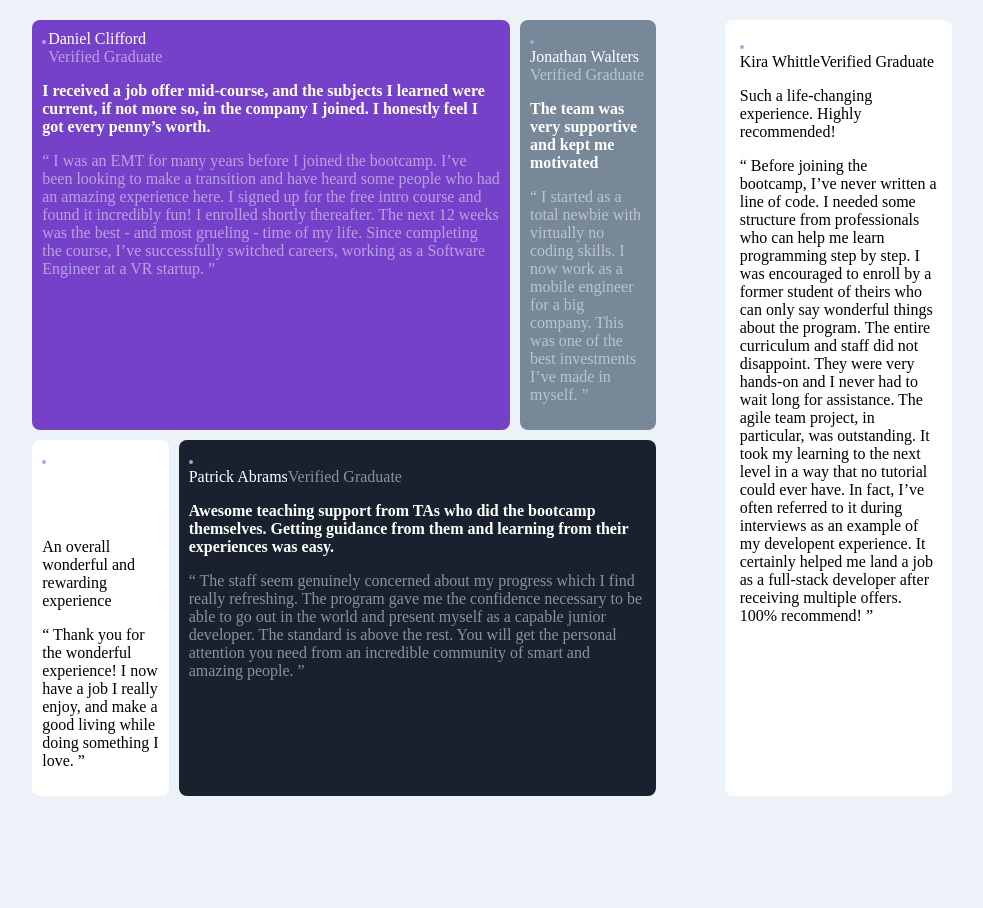
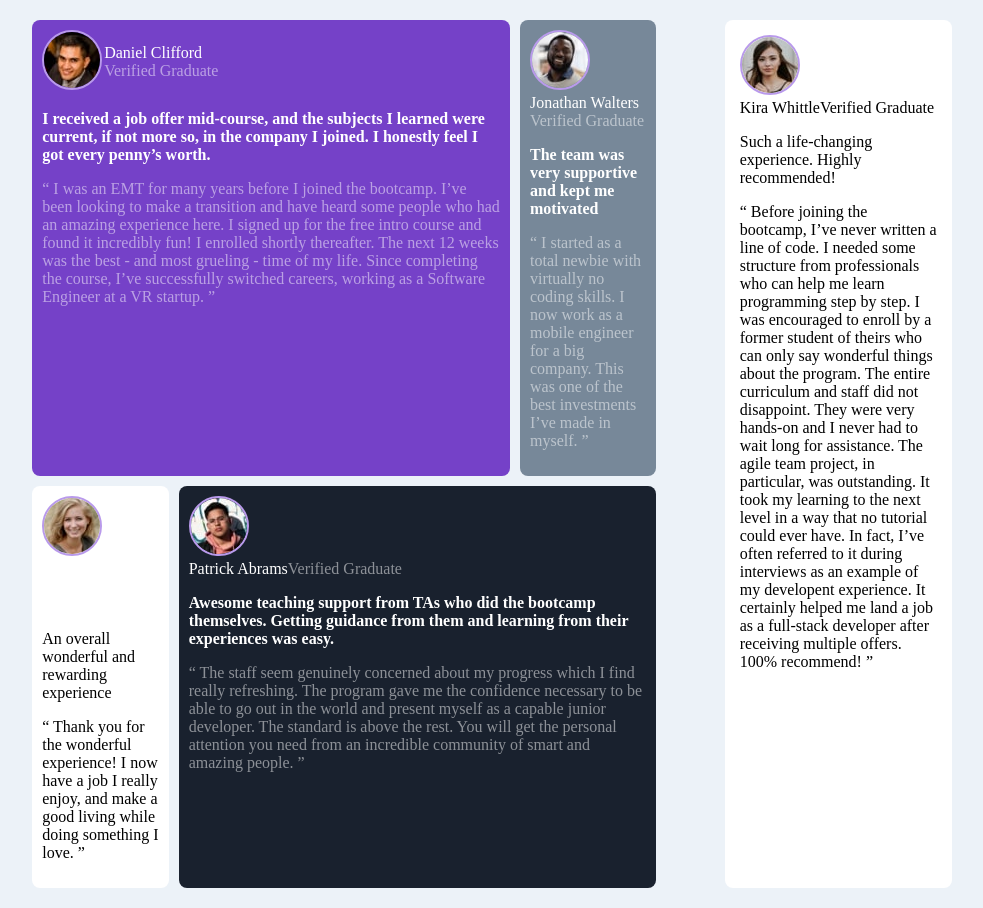
Before and after one commit to rnafula/testimonials-grid-section-main, a plain HTML site: page index.html in a window 1280 px wide. Shown: the whole page, without its empty margins (39-1022 px from the left). Before the commit the page ends 816 px from the top, so only its background shows below. Drawn offline with Linux system fonts and the light colour scheme; the site is published under a folder, as on GitHub Pages, so addresses that start at the root find nothing.

Commit message:
updated image path

```diff
--- a/index.html
+++ b/index.html
@@ -15,7 +15,7 @@
       <div class="first-one">
         <div class="first-one-1">
           <div class="image_name">
-          <div><img class="image_style" src="/images/image-daniel.jpg"  alt=""></div>
+          <div><img class="image_style" src="images/image-daniel.jpg"  alt=""></div>
          <div class="spancontent"><span class="name">Daniel Clifford</span><span class="verified">Verified Graduate</span></div>
          </div>
         <p class="first-paragraph"> I received a job offer mid-course, and the subjects I learned were current, if not more so,
@@ -30,7 +30,7 @@
         </p>
         </div>
       <div class="first-one-2">
-          <div><img class="image_style" src="/images/image-jonathan.jpg" alt=""></div>
+          <div><img class="image_style" src="images/image-jonathan.jpg" alt=""></div>
           <div class="spancontent"><span class="name">Jonathan Walters</span><span class="verified"> Verified Graduate</span></div>
 
          <p class="first-paragraph"> The team was very supportive and kept me motivated</p>
@@ -40,7 +40,7 @@
       </div>
       <div class="first-two">
         <div class="first-two-1">
-          <div><img class="image_style" src="/images/image-jeanette.jpg" alt=""></div>
+          <div><img class="image_style" src="images/image-jeanette.jpg" alt=""></div>
         <div><span class="name">Jeanette Harmon</span><span class="verified">Verified Graduate</span></div>
       <p id="firstparagraph" >An overall wonderful and rewarding experience</p>
       <p id="secondparagraph">
@@ -49,7 +49,7 @@
         </div>
         <div class="first-two-2">
           <div>
-            <img class="image_style" src="/images/image-patrick.jpg" alt="">
+            <img class="image_style" src="images/image-patrick.jpg" alt="">
         </div>
         <div><span class="name"> Patrick Abrams</span><span class="verified">Verified Graduate</span></div>
       <p class="first-paragraph"> Awesome teaching support from TAs who did the bootcamp themselves. Getting guidance from them and
@@ -64,7 +64,7 @@
 
     <div class="overall-second">
     <div class="third">
-      <div><img class="image_style" src="/images/image-kira.jpg" alt=""></div>
+      <div><img class="image_style" src="images/image-kira.jpg" alt=""></div>
       <div><span>  Kira Whittle</span><span>Verified Graduate</span></div>
       <p>  Such a life-changing experience. Highly recommended!</p>
       <p>“ Before joining the bootcamp, I’ve never written a line of code. I needed some structure from
```
